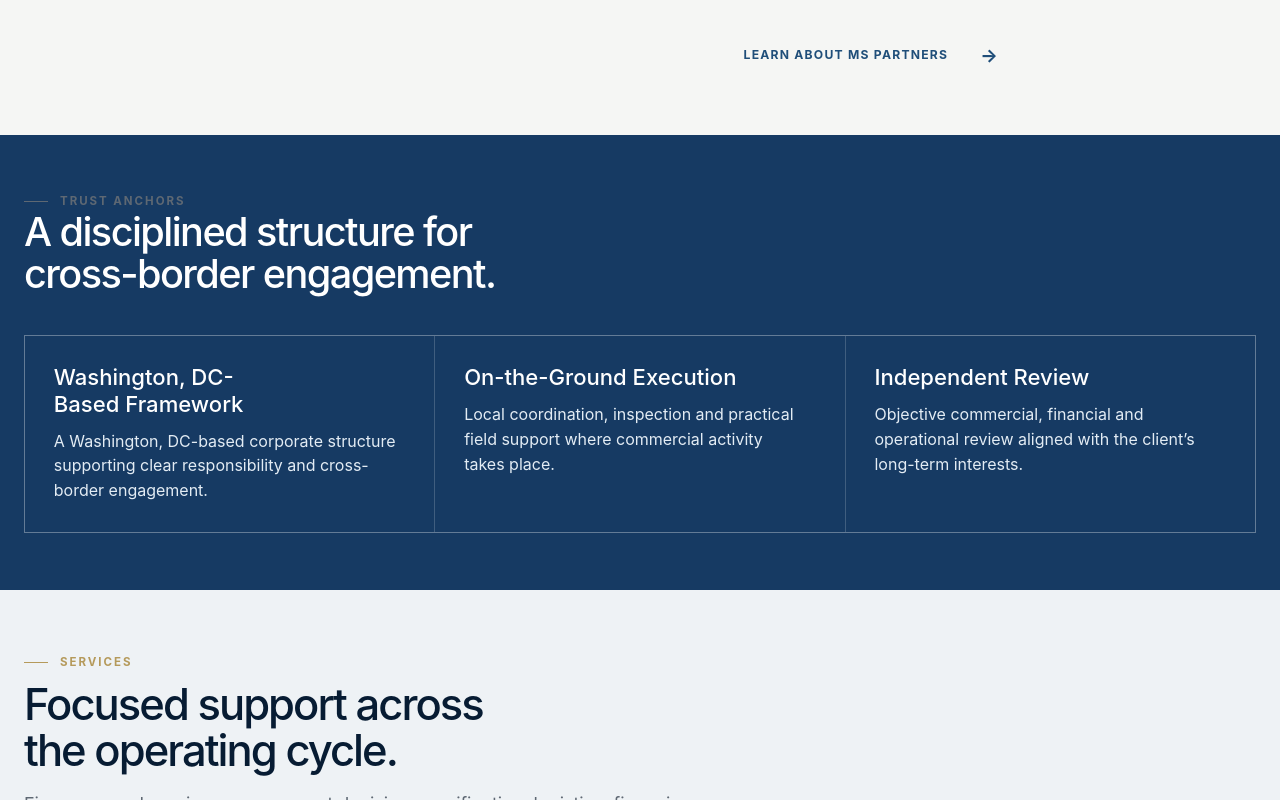
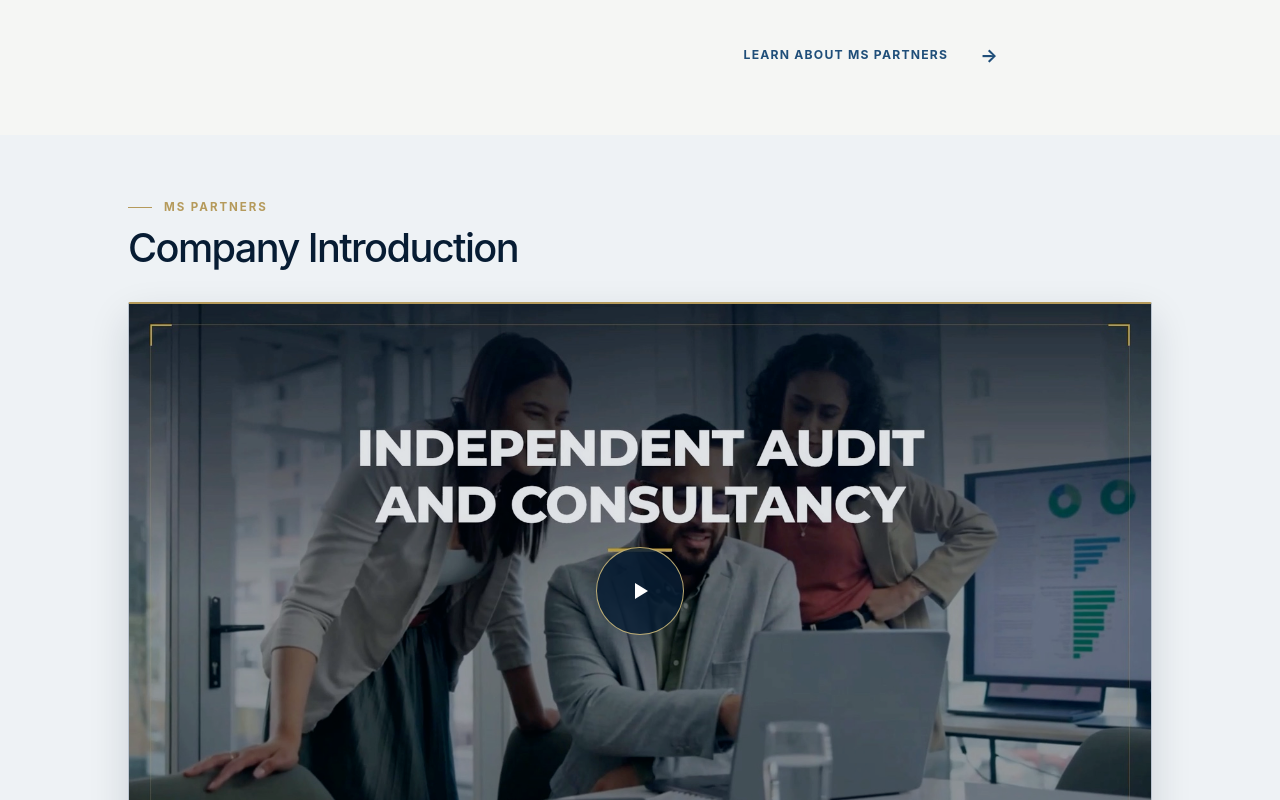
Before and after one commit to pinarci/mspartners, a Next.js app: page / in a window 1280 px wide. Shown: the part 1000-1800 px from the top of the page. Built offline with nearby package versions, Linux system fonts and the light colour scheme; no server answers.

Commit message:
Add company introduction video

```diff
--- a/src/app/globals.css
+++ b/src/app/globals.css
@@ -299,6 +299,124 @@ main section[id] { scroll-margin-top: var(--header-offset); }
 .introduction__copy p:first-child { color: var(--foreground); font-size: 1.16rem; }
 .introduction__copy blockquote { margin: 1.5rem 0; padding-left: 1.2rem; border-left: 2px solid var(--accent); color: var(--primary); font-family: var(--font-editorial); font-size: 1.24rem; font-weight: 500; line-height: 1.4; }
 
+/* Company video */
+.video-introduction { background: var(--surface-muted); }
+.video-introduction__heading { width: min(100%, 64rem); margin: 0 auto clamp(1.5rem, 2.5vw, 2rem); }
+.video-introduction__heading h2 {
+  margin-bottom: 0;
+  color: var(--primary-deep);
+  font-family: var(--font-editorial);
+  font-size: clamp(2rem, 3.1vw, 3rem);
+  font-weight: 450;
+  letter-spacing: -0.04em;
+  line-height: 1.08;
+}
+.video-introduction__frame {
+  position: relative;
+  isolation: isolate;
+  width: min(100%, 64rem);
+  aspect-ratio: 16 / 9;
+  margin: 0 auto;
+  padding: 0;
+  display: block;
+  overflow: hidden;
+  border: 1px solid var(--border-strong);
+  border-top: 2px solid var(--accent);
+  border-radius: var(--radius-sm);
+  background: var(--primary-deep);
+  box-shadow: var(--shadow-panel);
+  cursor: pointer;
+}
+.video-introduction__frame::after {
+  content: "";
+  position: absolute;
+  inset: 0;
+  z-index: 1;
+  background: rgba(7, 28, 51, 0.12);
+  transition: background-color var(--transition-base);
+}
+.video-introduction__frame img {
+  object-fit: cover;
+  transition: transform 480ms ease;
+}
+.video-introduction__frame:hover::after { background: rgba(7, 28, 51, 0.04); }
+.video-introduction__frame:hover img { transform: scale(1.012); }
+.video-introduction__play {
+  position: absolute;
+  left: 50%;
+  top: 50%;
+  z-index: 2;
+  width: clamp(4rem, 7vw, 5.5rem);
+  aspect-ratio: 1;
+  display: grid;
+  place-items: center;
+  border: 1px solid rgba(215, 194, 127, 0.86);
+  border-radius: 50%;
+  background: rgba(7, 28, 51, 0.84);
+  box-shadow: 0 0.75rem 2rem rgba(7, 28, 51, 0.26);
+  transform: translate(-50%, -50%);
+  transition: background-color var(--transition-fast), transform var(--transition-fast);
+}
+.video-introduction__play span {
+  width: 0;
+  height: 0;
+  margin-left: 0.22rem;
+  border-top: 0.55rem solid transparent;
+  border-bottom: 0.55rem solid transparent;
+  border-left: 0.85rem solid var(--primary-foreground);
+}
+.video-introduction__frame:hover .video-introduction__play { background: var(--primary); transform: translate(-50%, -50%) scale(1.04); }
+.video-modal {
+  position: fixed;
+  inset: 0;
+  z-index: 100;
+  padding: clamp(1rem, 4vw, 3rem);
+  display: grid;
+  place-items: center;
+  background: rgba(7, 28, 51, 0.82);
+  backdrop-filter: blur(8px);
+  animation: video-modal-in var(--transition-base) both;
+}
+.video-modal__dialog {
+  position: relative;
+  width: min(100%, 78rem);
+  border: 1px solid rgba(255, 255, 255, 0.2);
+  border-radius: var(--radius-sm);
+  background: #000000;
+  box-shadow: 0 1.5rem 4rem rgba(0, 0, 0, 0.38);
+}
+.video-modal__video { width: 100%; aspect-ratio: 16 / 9; display: block; border-radius: inherit; background: #000000; }
+.video-modal__close {
+  position: absolute;
+  right: -0.75rem;
+  top: -0.75rem;
+  z-index: 2;
+  width: 2.75rem;
+  height: 2.75rem;
+  padding: 0;
+  display: grid;
+  place-items: center;
+  border: 1px solid rgba(215, 194, 127, 0.75);
+  border-radius: 50%;
+  background: var(--primary-deep);
+  color: var(--primary-foreground);
+  cursor: pointer;
+  transition: background-color var(--transition-fast), transform var(--transition-fast);
+}
+.video-modal__close span { font-size: 1.65rem; font-weight: 300; line-height: 1; transform: translateY(-0.06rem); }
+.video-modal__close:hover { background: var(--primary); transform: scale(1.04); }
+.visually-hidden {
+  position: absolute;
+  width: 1px;
+  height: 1px;
+  padding: 0;
+  overflow: hidden;
+  clip: rect(0 0 0 0);
+  white-space: nowrap;
+  border: 0;
+}
+@keyframes video-modal-in { from { opacity: 0; } to { opacity: 1; } }
+
 /* Compact previews */
 .compact-preview__inner { display: grid; grid-template-columns: minmax(0, 1fr) auto; align-items: end; gap: clamp(2rem, 6vw, 6rem); }
 .compact-preview .section-heading { margin-bottom: 0; }
@@ -589,6 +707,10 @@ a.contact-information-value:hover {
   .section-heading h2, .contact-cta h2, .state-page h1 { font-size: clamp(2.05rem, 9vw, 2.65rem); }
   .introduction__grid { gap: 2rem; }
   .introduction__copy { padding-top: 0; }
+  .video-introduction__heading { margin-bottom: 1.25rem; }
+  .video-introduction__play { width: 3.75rem; }
+  .video-modal { padding: 0.75rem; }
+  .video-modal__close { right: 0.5rem; top: 0.5rem; width: 2.5rem; height: 2.5rem; }
   .compact-preview__inner { grid-template-columns: 1fr; gap: 1.25rem; }
   .page-hero__grid { min-height: 18rem; padding-block: 2.75rem; }
   .page-hero h1 { font-size: clamp(2.45rem, 10.5vw, 3.25rem); }
@@ -623,4 +745,5 @@ a.contact-information-value:hover {
     animation-duration: 0.01ms !important;
     animation-iteration-count: 1 !important;
   }
+  .video-introduction__frame:hover img { transform: none; }
 }
--- a/src/app/page.tsx
+++ b/src/app/page.tsx
@@ -1,5 +1,6 @@
 import { ContactCtaSection } from "@/components/sections/contact-cta-section";
 import { AreasOfWorkSection } from "@/components/sections/areas-of-work-section";
+import { CompanyVideoSection } from "@/components/sections/company-video-section";
 import { HeroSection } from "@/components/sections/hero-section";
 import { IntroductionSection } from "@/components/sections/introduction-section";
 import { OperatingModelSection } from "@/components/sections/operating-model-section";
@@ -19,6 +20,7 @@ export default function HomePage() {
     <>
       <HeroSection />
       <IntroductionSection />
+      <CompanyVideoSection />
       <TrustPillarsSection />
       <ServicesSection />
       <OperatingModelSection />
--- /dev/null
+++ b/src/components/sections/company-video-section.tsx
@@ -0,0 +1,135 @@
+"use client";
+
+import Image from "next/image";
+import { useCallback, useEffect, useRef, useState } from "react";
+import { Container } from "@/components/ui/container";
+
+export function CompanyVideoSection() {
+  const [isOpen, setIsOpen] = useState(false);
+  const triggerRef = useRef<HTMLButtonElement>(null);
+  const dialogRef = useRef<HTMLDivElement>(null);
+  const closeRef = useRef<HTMLButtonElement>(null);
+  const videoRef = useRef<HTMLVideoElement>(null);
+
+  const closeVideo = useCallback(() => {
+    if (videoRef.current) {
+      videoRef.current.pause();
+      videoRef.current.currentTime = 0;
+    }
+
+    setIsOpen(false);
+    window.requestAnimationFrame(() => triggerRef.current?.focus());
+  }, []);
+
+  useEffect(() => {
+    if (!isOpen) return;
+
+    const previousOverflow = document.body.style.overflow;
+    document.body.style.overflow = "hidden";
+
+    const focusCloseButton = window.requestAnimationFrame(() => closeRef.current?.focus());
+    const handleKeyDown = (event: KeyboardEvent) => {
+      if (event.key === "Escape") {
+        closeVideo();
+        return;
+      }
+
+      if (event.key !== "Tab") return;
+
+      const focusableElements = dialogRef.current?.querySelectorAll<HTMLElement>(
+        'button, video, [href], [tabindex]:not([tabindex="-1"])',
+      );
+
+      if (!focusableElements?.length) return;
+
+      const firstElement = focusableElements[0];
+      const lastElement = focusableElements[focusableElements.length - 1];
+
+      if (event.shiftKey && document.activeElement === firstElement) {
+        event.preventDefault();
+        lastElement.focus();
+      } else if (!event.shiftKey && document.activeElement === lastElement) {
+        event.preventDefault();
+        firstElement.focus();
+      }
+    };
+
+    document.addEventListener("keydown", handleKeyDown);
+
+    return () => {
+      window.cancelAnimationFrame(focusCloseButton);
+      document.body.style.overflow = previousOverflow;
+      document.removeEventListener("keydown", handleKeyDown);
+    };
+  }, [closeVideo, isOpen]);
+
+  return (
+    <section className="section video-introduction" aria-labelledby="company-video-title">
+      <Container>
+        <div className="video-introduction__heading">
+          <p className="eyebrow">MS Partners</p>
+          <h2 id="company-video-title">Company Introduction</h2>
+        </div>
+
+        <button
+          ref={triggerRef}
+          className="video-introduction__frame"
+          type="button"
+          aria-label="Play the MS Partners company introduction video"
+          onClick={() => setIsOpen(true)}
+        >
+          <Image
+            src="/media/ms-partners-video-poster.jpg"
+            alt=""
+            fill
+            sizes="(max-width: 680px) calc(100vw - 2rem), (max-width: 1280px) calc(100vw - 3rem), 64rem"
+          />
+          <span className="video-introduction__play" aria-hidden="true">
+            <span />
+          </span>
+        </button>
+      </Container>
+
+      {isOpen ? (
+        <div
+          className="video-modal"
+          onMouseDown={(event) => {
+            if (event.target === event.currentTarget) closeVideo();
+          }}
+        >
+          <div
+            ref={dialogRef}
+            className="video-modal__dialog"
+            role="dialog"
+            aria-modal="true"
+            aria-labelledby="company-video-dialog-title"
+          >
+            <h2 id="company-video-dialog-title" className="visually-hidden">
+              MS Partners Company Introduction
+            </h2>
+            <button
+              ref={closeRef}
+              className="video-modal__close"
+              type="button"
+              aria-label="Close video"
+              onClick={closeVideo}
+            >
+              <span aria-hidden="true">×</span>
+            </button>
+            <video
+              ref={videoRef}
+              className="video-modal__video"
+              src="/media/MS.mp4"
+              poster="/media/ms-partners-video-poster.jpg"
+              controls
+              autoPlay
+              playsInline
+              preload="metadata"
+              tabIndex={0}
+            />
+          </div>
+        </div>
+      ) : null}
+    </section>
+  );
+}
```
Also changed, not shown: public/media/ms-partners-video-poster.jpg (added), 1 other file (tests, documents, lock files or other folders).
